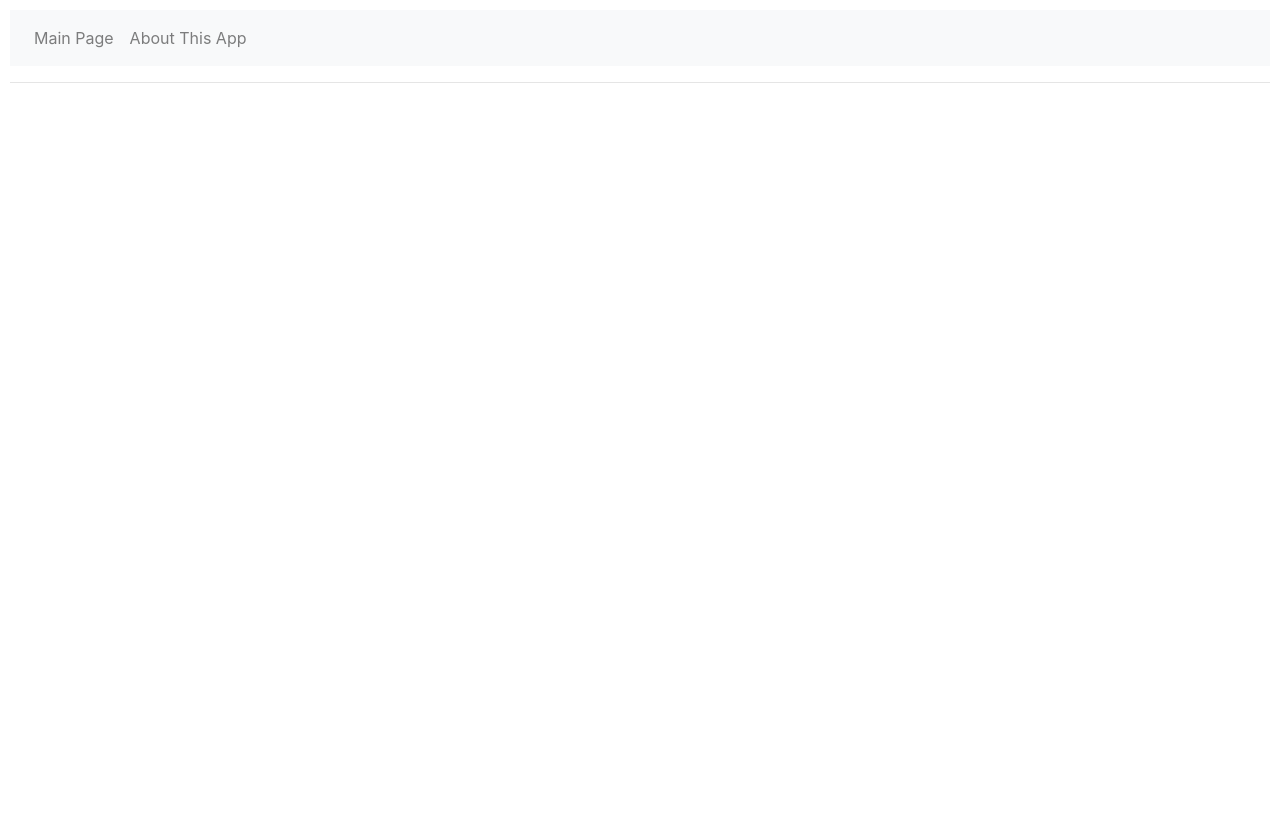
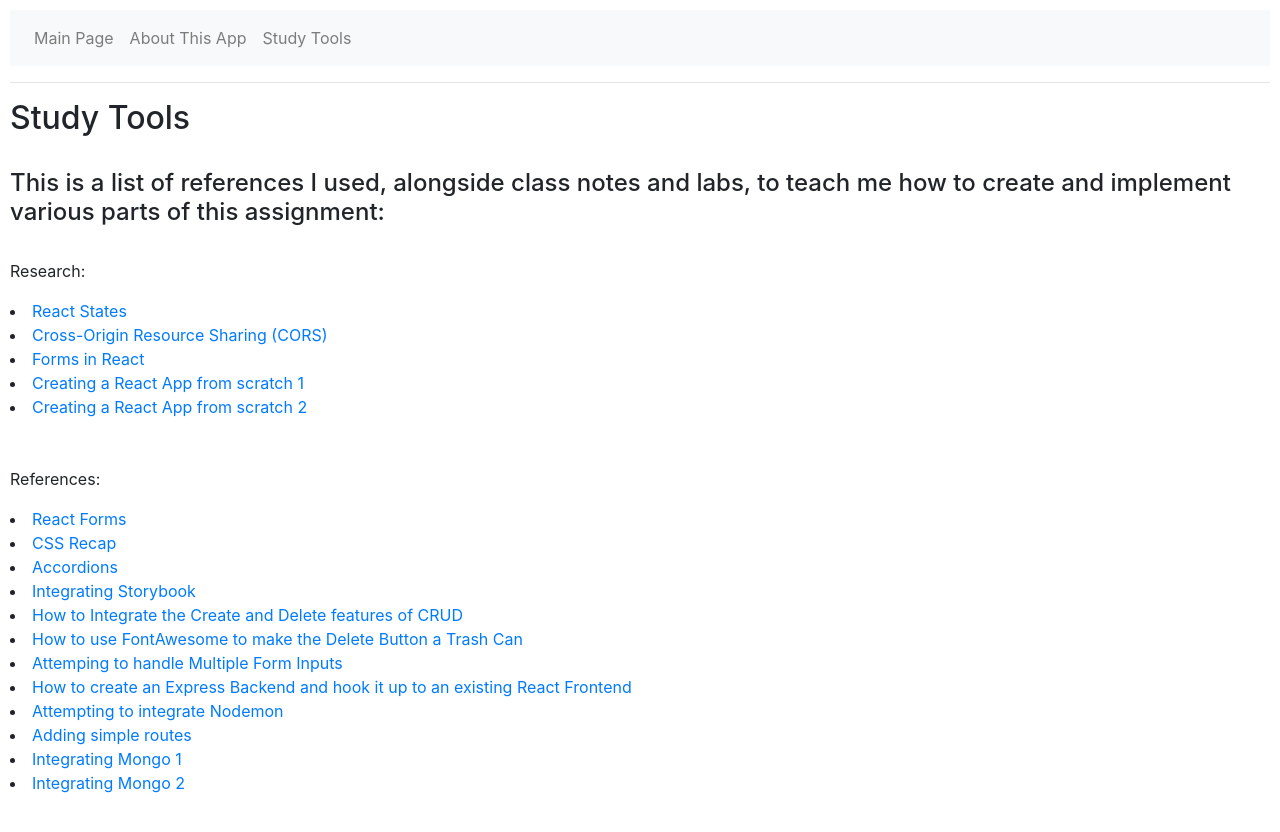
Before and after one commit to S-McCarthy-20080681/final-webapp, a React (Create React App) app: page /studytools in a window 1280 px wide. Shown: the top 832 px of the page. Before the commit the page ends 800 px from the top, so only its background shows below. Built offline with nearby package versions, Linux system fonts and the light colour scheme; no server answers.

Commit message:
Tidied the code, added a references page and ensured connection to MongoDB database

```diff
--- a/src/App.js
+++ b/src/App.js
@@ -7,6 +7,7 @@ import { faTrash } from '@fortawesome/free-solid-svg-icons';
 
 import Home from './components/Home.js';
 import About from './components/About.js';
+import StudyTools from './components/StudyTools.js';
 
 library.add(faTrash);
 
@@ -54,12 +55,14 @@ class App extends Component {
           <ul className="navbar-nav mr-auto">
             <li><Link to={'/'} className="nav-link">Main Page</Link></li>
             <li><Link to={'/About'} className="nav-link">About This App</Link></li>
+            <li><Link to={'/StudyTools'} className="nav-link">Study Tools</Link></li>
           </ul>
         </nav>
         <hr />
         <Switch>
           <Route exact path='/' component={Home} />
           <Route path='/about' component={About} />
+          <Route path='/studytools' component={StudyTools} />
         </Switch>
              <p className="App-intro">{this.state.newEntry}</p>
         </div>
--- a/src/components/About.js
+++ b/src/components/About.js
@@ -5,7 +5,7 @@ class About extends Component {
         return (
             <div>
                 <h2>About</h2>
-                <p>This app was created by Susan McCarthy, student number 20080681,
+                <p className="pageBackground">This app was created by Susan McCarthy, student number 20080681,
                     for the Web App Development II module in Semester 6 of the
                     BSc(Hons) Computer Forensics & Security course</p>
             </div>
--- a/src/components/Home.js
+++ b/src/components/Home.js
@@ -1,12 +1,9 @@
 import React, { Component } from 'react';
 import Layout from './Layout.js';
 import Timelogs from '../containers/Timelog/Timelogs.js';
-//import Timelog from './Timelog/Timelog.js';
 import entryDisplay from '../entryDisplay.js';
 import './form/EntryForm.js';
 import '../App.js';
-//import EntryForm from './form/EntryForm.js';
-import entryCount from './form/EntryForm.js'
 
 class Home extends Component {
     render() {
@@ -18,7 +15,6 @@ class Home extends Component {
             <entryDisplay />
             </Timelogs>
           </Layout>
-          {/* <p>Total Entries: {entryCount}</p> */}
             </div>
         );
     }
--- /dev/null
+++ b/src/components/StudyTools.js
@@ -0,0 +1,41 @@
+import React, { Component } from 'react';
+import { Link } from 'react-router-dom';
+import { text } from '@fortawesome/fontawesome-svg-core';
+
+class StudyTools extends Component {
+    render() {
+        return (
+            <div>
+                <h2>Study Tools</h2>
+                <br />
+                <h4>This is a list of references I used, alongside class notes and labs, to teach me
+                    how to create and implement various parts of
+                    this assignment:</h4>
+                <br />
+                <p className="studyToolsHeading">Research:</p>
+                <li><a href={'https://reactjs.org/docs/lifting-state-up.html'}>React States</a></li>
+                <li><a href={'https://developer.mozilla.org/en-US/docs/Web/HTTP/CORS'}>Cross-Origin Resource Sharing (CORS)</a></li>
+                <li><a href={'https://reactjs.org/docs/forms.html'}>Forms in React</a></li>
+                <li><a href={'https://medium.com/better-programming/creating-a-simple-app-with-react-js-f6aa88998952'}>Creating a React App from scratch 1</a></li> {/* only the first half was used for research on components and containers; a different method than the one used here was used to actually create this app */}
+                <li><a href={'https://hackernoon.com/how-to-create-react-apps-from-scratch-part-1-setting-up-medr33z6'}>Creating a React App from scratch 2</a></li>
+                <br /> <br />
+                <p className="studtToolsHeading">References:</p>
+                <li><a href={'https://www.w3schools.com/react/react_forms.asp'}>React Forms</a></li>
+                <li><a href={'https://www.w3schools.com/html/html_css.asp'}>CSS Recap</a></li>
+                <li><a href={'https://react-bootstrap.github.io/components/accordion/'}>Accordions</a></li>
+                <li><a href={'https://www.digitalocean.com/community/tutorials/how-to-build-a-ui-component-with-react-and-storybook'}>Integrating Storybook</a></li>
+                <li><a href={'https://www.youtube.com/watch?v=e_ZibOe77yo'}>How to Integrate the Create and Delete features of CRUD</a></li>
+                <li><a href={'https://www.youtube.com/watch?v=N8kYlimhuLw'}>How to use FontAwesome to make the Delete Button a Trash Can</a></li>
+                <li><a href={'https://medium.com/better-programming/handling-multiple-form-inputs-in-react-c5eb83755d15'}>Attemping to handle Multiple Form Inputs</a></li>
+                <li><a href={'https://www.freecodecamp.org/news/create-a-react-frontend-a-node-express-backend-and-connect-them-together-c5798926047c/'}>How to create an Express Backend and hook it up to an existing React Frontend</a></li>
+                <li><a href={'https://www.digitalocean.com/community/tutorials/workflow-nodemon'}>Attempting to integrate Nodemon</a></li>
+                <li><a href={'https://www.codingame.com/playgrounds/6517/react-router-tutorial'}>Adding simple routes</a></li>
+                <li><a href={'https://medium.com/swlh/how-to-create-your-first-mern-mongodb-express-js-react-js-and-node-js-stack-7e8b20463e66'}>Integrating Mongo 1</a></li>
+                <li><a href={'https://zellwk.com/blog/crud-express-mongodb/'}>Integrating Mongo 2</a></li>
+                <br />
+            </div>
+        );
+    }
+}
+
+export default StudyTools;
--- a/src/components/form/EntryForm.js
+++ b/src/components/form/EntryForm.js
@@ -1,8 +1,6 @@
 import React, { Component, Fragment } from "react";
 import './form.css';
 import '../../App.js';
-import api from '../../dataStore/stubAPI.js';
-import entryDisplay from '../../entryDisplay.js';
 //new Date();
 import { FontAwesomeIcon } from '@fortawesome/react-fontawesome';
 import _ from "lodash";
@@ -24,7 +22,7 @@ class EntryForm extends Component {
         this.setState({
             [key]: value
         });
-    } //UPDATE section of CRUD functionality
+    }
 
     deleteEntry(id) {
         const entries = [...this.state.entries];
@@ -33,18 +31,6 @@ class EntryForm extends Component {
         this.setState({entries: afterDelete}); //changes original list of entries to updated list with deleted item removed
         this.state.entryCount = this.state.entryCount - 1;
     }; //DELETE and UPDATE section of CRUD functionality
-
-    // entryCount() {
-    //     var entryTotal = this.state.entries.length;
-    //     if(this.addEntry) {
-    //         entryTotal = entryTotal + 1;
-    //         return entryTotal;
-    //     } else if(this.deleteEntry) {
-    //         entryTotal = entryTotal - 1;
-    //         return entryTotal;
-    //     }
-    //     return entryTotal;
-    // }
 
     addEntry() {
         //assign an ID to each new journal entry
```
Also changed, not shown: src/index.js (+0 -28 lines), 2 other files (tests, documents, lock files or other folders).
